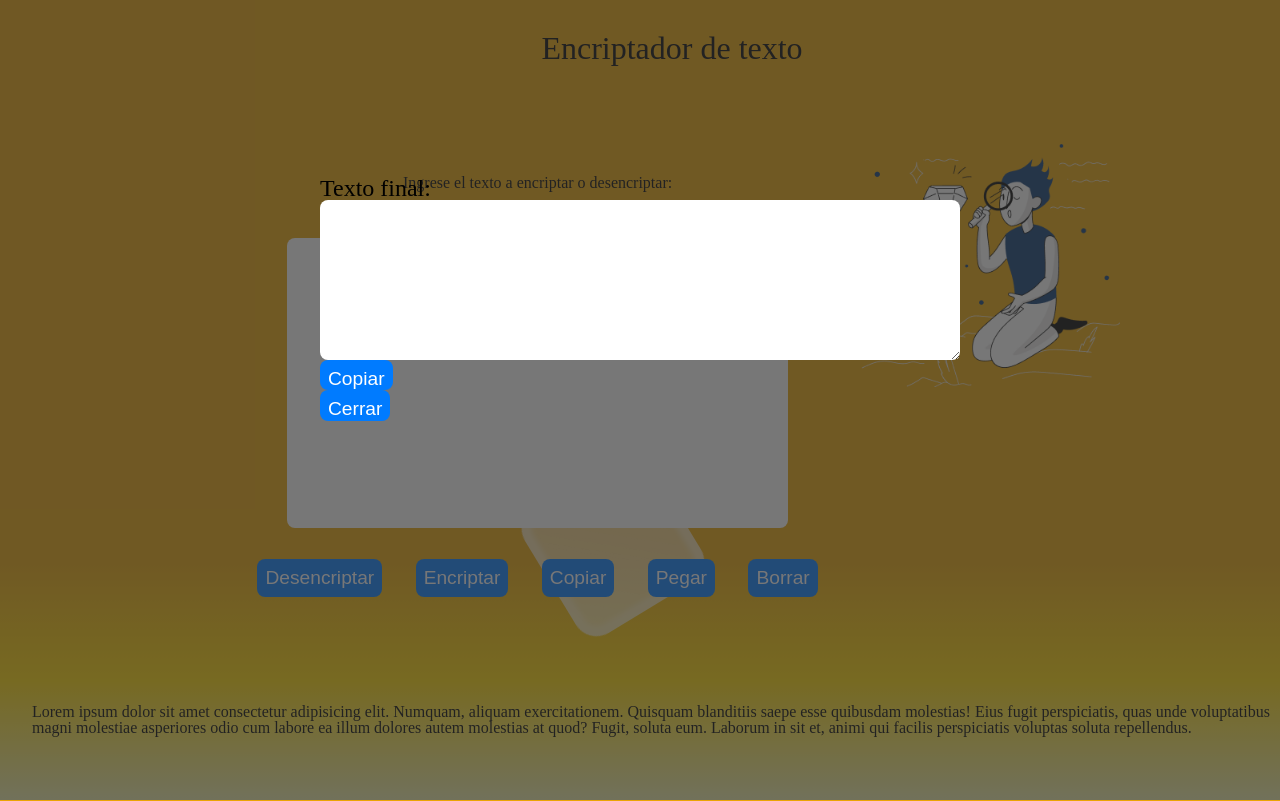
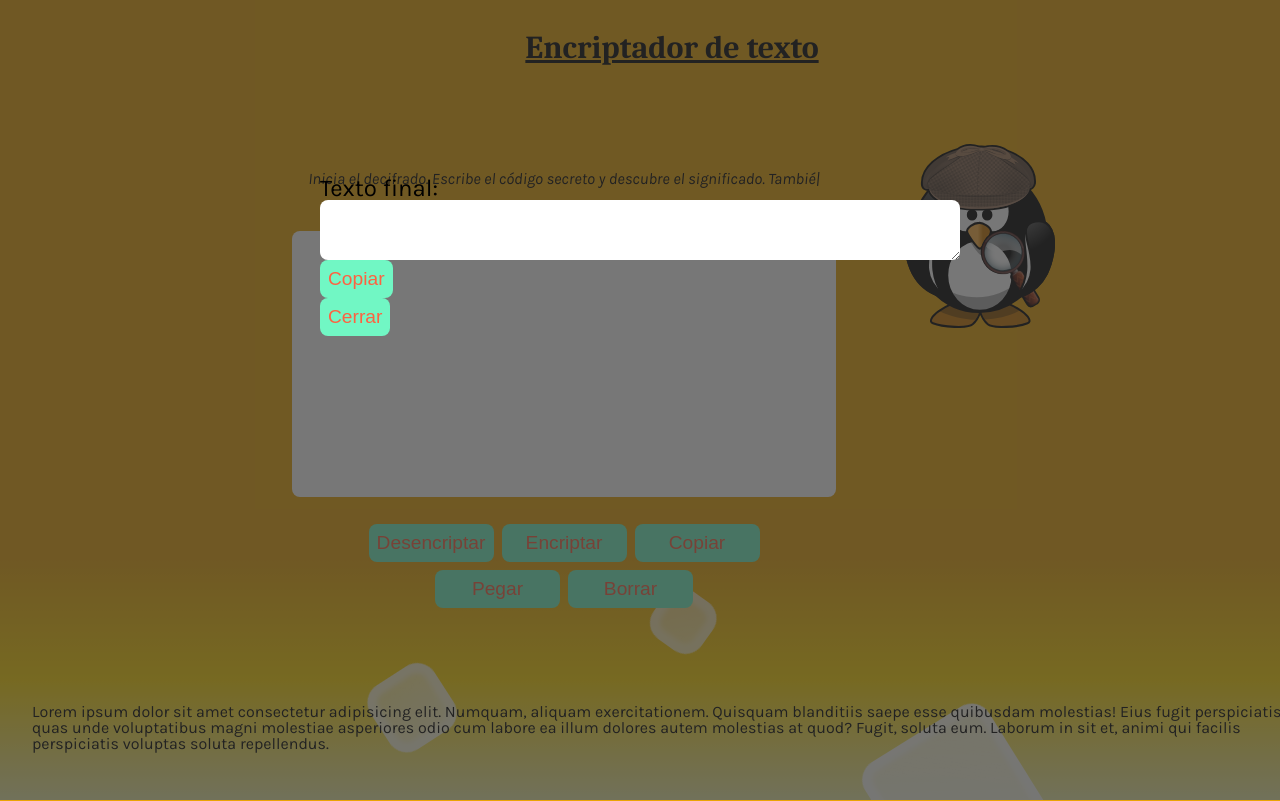
Before and after one commit to NewHub25/Encriptador, a plain HTML site: page index.html in a window 1280 px wide. Both pictures are taken after a click on the button "Desencriptar". Shown: the top 801 px of the page. Drawn offline with nearby package versions, Linux system fonts and the light colour scheme.

Commit message:
Animaciones anhadidas

```diff
--- a/css/background.css
+++ b/css/background.css
@@ -28,7 +28,7 @@
   0% {
     transform: translateY(0) rotate(0deg);
     opacity: 1;
-    border-radius: 0;
+    border-radius: 1rem;
   }
 
   100% {
--- a/css/main.css
+++ b/css/main.css
@@ -1,16 +1,20 @@
-@import url(https://cdnjs.cloudflare.com/ajax/libs/animate.css/4.1.1/animate.min.css);
-/* animate__animated animate__bounce */
+@import url("https://cdnjs.cloudflare.com/ajax/libs/animate.css/4.1.1/animate.min.css");
+@import url('https://fonts.googleapis.com/css2?family=Caladea:wght@700&family=Karla:ital,wght@0,400;0,700;1,400&family=Roboto+Mono:wght@400;700&display=swap');
+
 :root {
-  --scheme60: #eaa405;
-  --scheme30: #d29ae3;
-  --scheme10: #84e3be;
+  --color60: #eaa405;
+  --color30: #d29ae3;
+  --color10: #71f7c4;
+  --textButton: #ff6140;
 }
 body {
-  background-color: var(--scheme60);
-  background-image: linear-gradient(to bottom, var(--scheme60) 70%, gold, #eea);
+  background-color: var(--color60);
+  background-image: linear-gradient(to bottom, var(--color60) 70%, gold, #eea);
   height: 100vh;
   height: 100dvh;
   overflow: hidden;
+  font-family: "Karla", sans-serif;
+  font-weight: 400;
 }
 .container {
   width: 100vw;
@@ -25,40 +29,34 @@ body {
   position: relative;
   z-index: 10;
 }
-.container > * {
-  /* outline: 1px solid #f0f; */
-}
 .header {
   flex: 1 2 2rem;
 }
-header.header h1 {
-  text-align: center;
+.header h1 {
   font-size: 2rem;
+  font-family: "Caladea", serif;
+  font-weight: 700;
 }
 .principal {
   flex: 5 1 10rem;
   min-width: 70vw;
   min-width: 70dvw;
   display: flex;
-  justify-content: space-evenly;
+  justify-content: center;
 }
 .footer {
   flex: 1 1 3rem;
 }
-.principal > * {
-  /* outline: 1px solid #ff0; */
-}
 .principal-article:nth-child(1) {
-  width: 70%;
-  flex: 2 0 auto;
+  width: 50%;
+  flex: 2 1 auto;
   display: flex;
   flex-direction: column;
   justify-content: space-evenly;
-  /* outline: 10px solid #00f; */
   align-items: center;
 }
 .principal-article:nth-child(2) {
-  flex: 0 1 auto;
+  flex: 1 3 100px;
 }
 .principal-article .texto-container {
   flex: 3 0 auto;
@@ -66,10 +64,12 @@ header.header h1 {
   flex-direction: column;
   justify-content: space-evenly;
   align-items: center;
-  /* padding: 2rem; */
-  /* outline: 1px solid #00f; */
   gap: 1rem;
   width: 80%;
+}
+.principal-article .texto-container label {
+  text-align: right;
+  font-style: italic;
 }
 .principal-article .texto-container textarea {
   height: 70%;
@@ -79,14 +79,22 @@ header.header h1 {
 }
 .principal-article .principal-article-buttons {
   flex: 1 2 auto;
-  /* outline: 1px solid #00f; */
   display: flex;
-  justify-content: space-evenly;
-  align-items: flex-start;
-  width: 100%;
+  justify-content: center;
+  align-content: flex-start;
+  flex-wrap: wrap;
+  width: 500px;
+  gap: 0.5rem;
+}
+.principal-article .principal-article-buttons button {
+  width: 125px;
 }
 .principal-article img {
-  width: 100%;
+  width: 70%;
+}
+.principal-article img:hover{
+  animation-name: fadeIn;
+  animation-duration: 1s;
 }
 textarea,
 button {
@@ -96,17 +104,21 @@ button {
   border: none;
   border-radius: 0.5rem;
   font-size: 1.2rem;
-  height: 40%;
 }
-/* Botones */
 button {
-  background-color: #007bff;
-  color: #fff;
+  background-color: var(--color10);
+  color: var(--textButton);
   cursor: pointer;
-  transition: background-color 0.3s ease;
+  transition: filter 0.3s ease;
 }
-button:hover {
-  background-color: #0062cc;
+textarea::placeholder {
+  font-family: "Courier New", Courier, monospace;
+  text-align: center;
+}
+.principal-article-buttons li:hover button {
+  filter: brightness(130%);
+  animation-name: bounce;
+  animation-duration: 1s;
 }
 @media screen and (max-width: 768px) {
   .principal-article img {
--- a/index.html
+++ b/index.html
@@ -12,27 +12,25 @@
     <link rel="stylesheet" href="./css/footer.css" />
     <link rel="stylesheet" href="./css/modal.css" />
     <link rel="stylesheet" href="./css/background.css">
+    <script defer src="./js/background.js" type="module"></script>
     <script defer src="./js/main.js" type="module"></script>
     <script defer src="./js/typing.js" type="module"></script>
-    <script defer src="./js/background.js" type="module"></script>
+    <script defer src="./js/animate.js" type="module"></script>
   </head>
   <body>
     <div class="animated-container">
       <ul id="animatedBackground" class="animated-background">
-        <li></li>
-        <li></li>
-        <li></li>
       </ul>
     </div>
     <main class="container">
       <header class="header">
-        <h1>Encriptador de texto</h1>
+        <h1><u>Encriptador de texto</u></h1>
       </header>
       <section class="principal">
         <article class="principal-article">
           <div class="texto-container">
-            <label for="texto">Ingrese el texto a encriptar o desencriptar:</label>
-            <textarea id="texto"></textarea>
+            <label for="texto"><span class="typed-label"></span></label>
+            <textarea id="texto" placeholder="Escribe aquí"></textarea>
           </div>
           <ul class="principal-article-buttons">
             <li>
@@ -53,7 +51,7 @@
           </ul>
         </article>
         <article class="principal-article">
-          <img src="./imgs/man.png" alt="" />
+          <img src="./imgs/detective_penguin.svg" alt="" />
         </article>
       </section>
       <aside></aside>
--- /dev/null
+++ b/js/animate.js
@@ -0,0 +1,26 @@
+const titleH1 = document.querySelector(".header h1");
+function memo(ar = []) {
+  let cont = -1;
+  return () => {
+    if (cont >= ar.length - 1) cont = -1;
+    ++cont;
+    return [ar.at(cont - 1), ar[cont]];
+  };
+}
+const duration_animation_by_steps = 5;
+const animated__list = [
+  "animate__fadeInRightBig",
+  "animate__fadeInUp",
+  "animate__lightSpeedInRight",
+  "animate__rotateInUpRight",
+  "animate__rollIn",
+];
+const readEachItemBySteps = memo(animated__list);
+const toggleClassAnimation = () => {
+  const [past, current] = readEachItemBySteps();
+  titleH1.classList.remove(past);
+  titleH1.classList.add(current);
+};
+
+titleH1.classList.add("animate__animated"); //Importante
+setInterval(toggleClassAnimation, duration_animation_by_steps * 1000);
--- a/js/background.js
+++ b/js/background.js
@@ -1,6 +1,6 @@
 const ANIMATED_BACKGROUND = document.getElementById("animatedBackground");
 
-const squares_quantity = 30;
+const squares_quantity = 20;
 const range = (a, b) => Math.abs(a - b) * Math.random() + Math.min(a, b);
 const fragment = document.createDocumentFragment();
 for (let i = 0; i < squares_quantity; i++) {
@@ -8,7 +8,7 @@ for (let i = 0; i < squares_quantity; i++) {
   square.style.width = range(20, 150) + "px";
   square.style.aspectRatio = "1/1";
   square.style.left = range(20, 80) + "%";
-  square.style.animationDelay = range(0, 40) + "s";
+  square.style.animationDelay = range(0, 20) + "s";
   fragment.appendChild(square);
 }
 ANIMATED_BACKGROUND.appendChild(fragment);
--- a/js/typing.js
+++ b/js/typing.js
@@ -1,15 +1,11 @@
 import Typed from "https://cdn.skypack.dev/typed.js@2.0.15";
 // Necesita estar dentro de un SPAN
 
-const selector = "body";
+const selector = ".typed-label";
 const options = {
   strings: [
-    "desarrollador web",
-    "diseñador de páginas",
-    "creador online web",
-    "full stack",
-    "web developer",
-  ].map((item) => `<i class="section-span_i">${item}</i>`),
+    "Inicia el decifrado. Escribe el código secreto y descubre el significado. También puedes codificarlo y crear tu propia versión cifrada.",
+  ].map((item) => `<span>${item}</span>`),
   typeSpeed: 75,
   startDelay: 300,
   backSpeed: 75,
@@ -21,4 +17,4 @@ const options = {
   cursorChar: "|",
   contentType: "html", //html o null para texto sin formato
 };
-// const typed = new Typed(selector, options);
+const typed = new Typed(selector, options);
```
Also changed, not shown: imgs/detective_penguin.svg (added).
